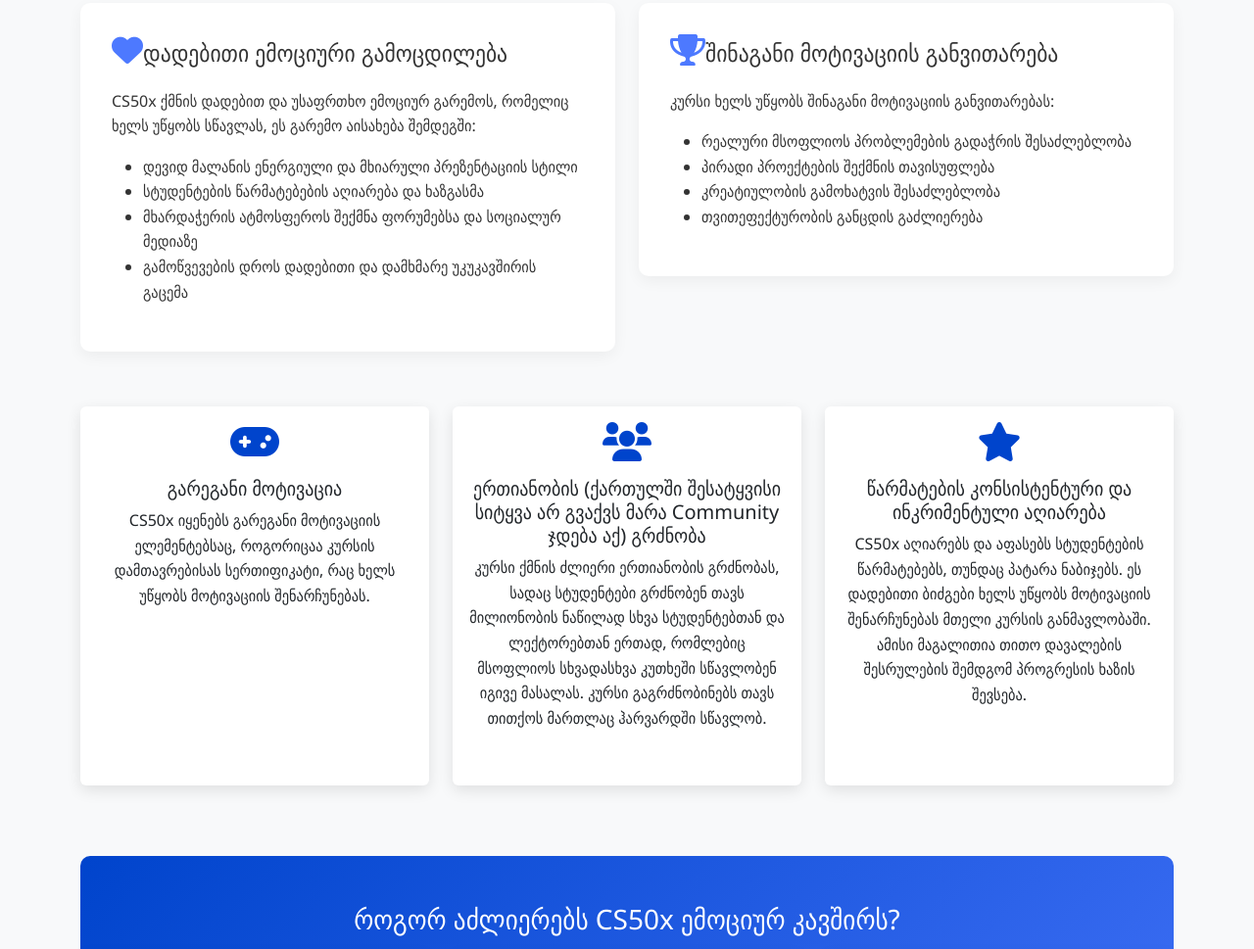
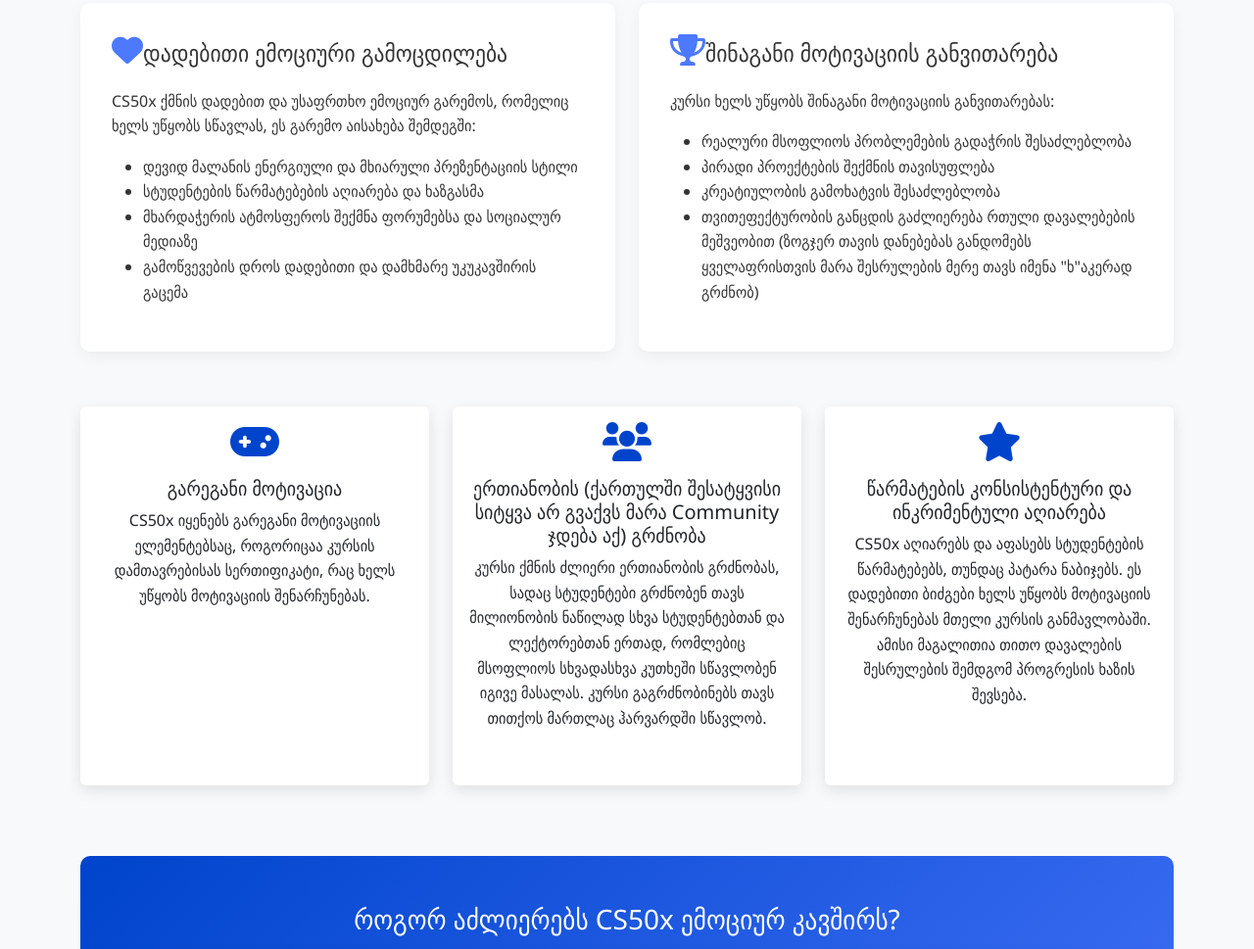
Before and after one commit to tokothedodo/tokothedodo.github.io, a plain HTML site: page index.html in a window 1280 px wide. Shown: the part 4717-5686 px from the top of the page at 98% size. Drawn offline with nearby package versions, Linux system fonts and the light colour scheme.

Commit message:
Update index.html

```diff
--- a/index.html
+++ b/index.html
@@ -272,7 +272,7 @@
                             <li>რეალური მსოფლიოს პრობლემების გადაჭრის შესაძლებლობა</li>
                             <li>პირადი პროექტების შექმნის თავისუფლება</li>
                             <li>კრეატიულობის გამოხატვის შესაძლებლობა</li>
-                            <li>თვითეფექტურობის განცდის გაძლიერება</li>
+                            <li>თვითეფექტურობის განცდის გაძლიერება რთული დავალებების მეშვეობით (ზოგჯერ თავის დანებებას განდომებს ყველაფრისთვის მარა შესრულების მერე თავს იმენა "ხ"აკერად გრძნობ)</li>
                         </ul>
                     </div>
                 </div>
```
